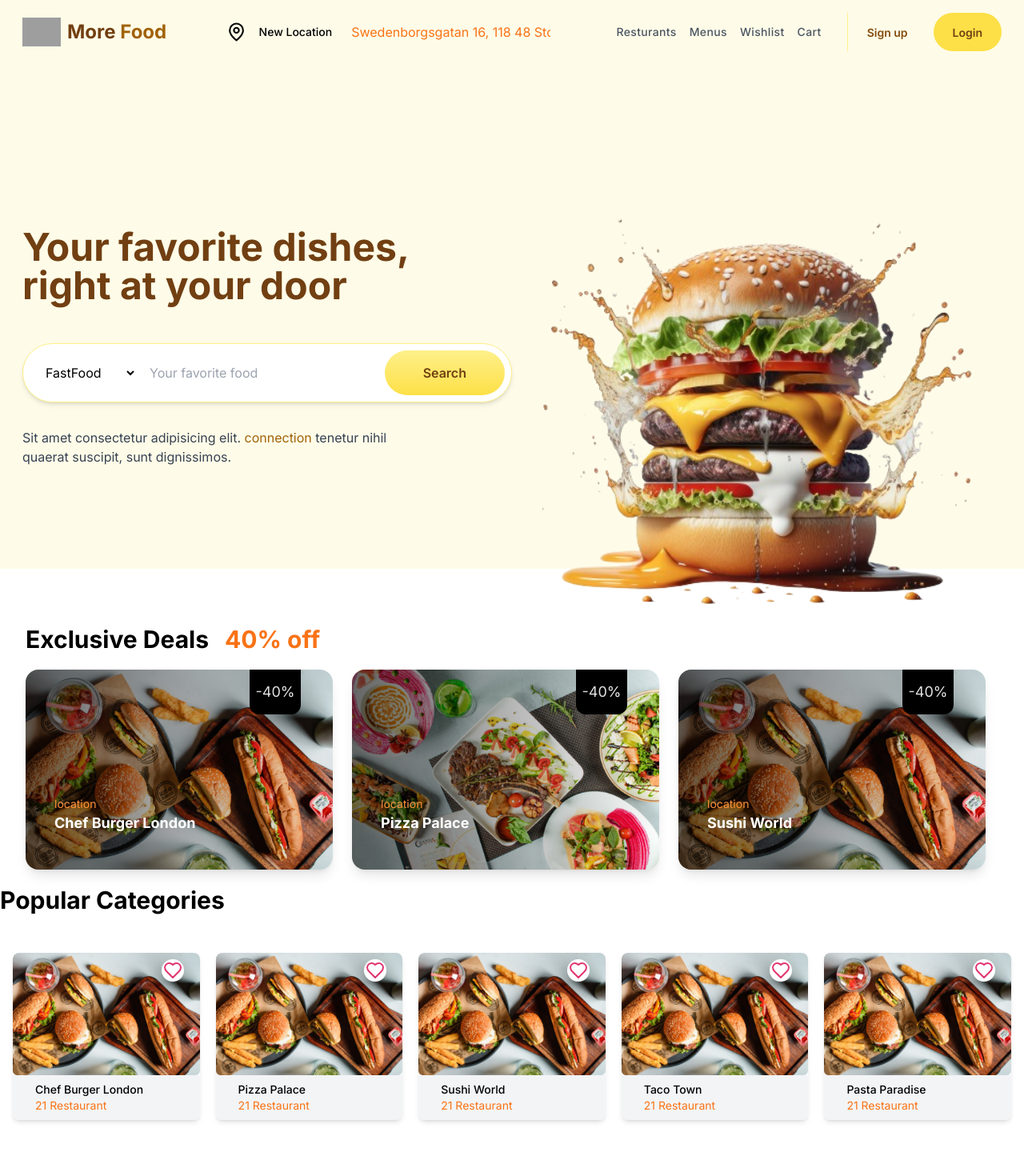
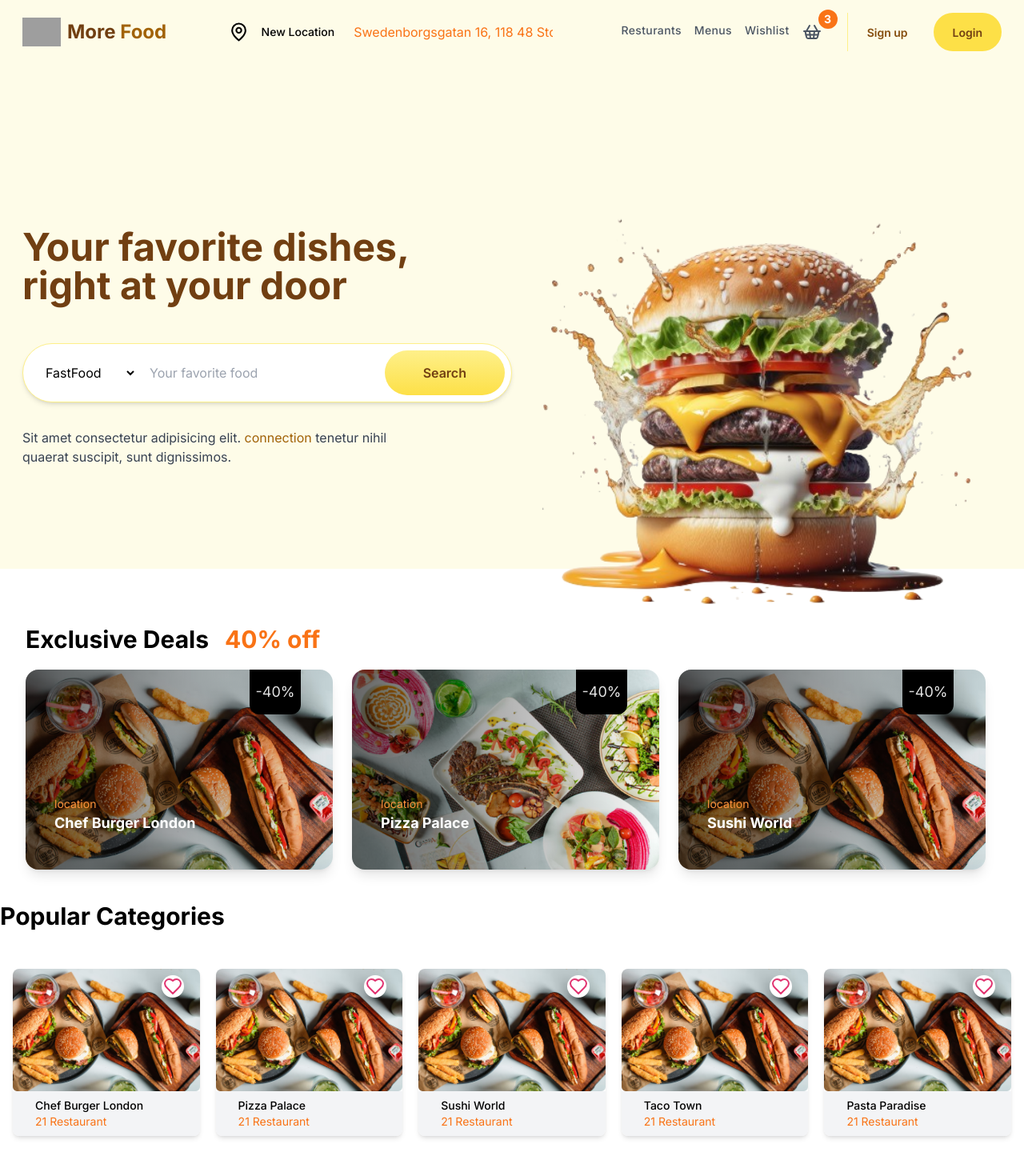
Before and after one commit to thesuman74/nextjs-food, a Next.js app: page / in a window 1280 px wide. Shown: the top 1470 px of the page at 80% size. Built offline with nearby package versions, Linux system fonts and the light colour scheme; data requests are answered from the project's data file; grey boxes are pictures that could not be loaded.

Commit message:
add to cart design added

```diff
--- a/components/Home/PopularCategories.tsx
+++ b/components/Home/PopularCategories.tsx
@@ -1,13 +1,20 @@
 import PopularCategoriesCard from "@/components/cards/PopularCategoriesCard";
 import React, { Suspense } from "react";
 import AddtoCart from "../addtocart/AddtoCart";
+import AddtoCartButton from "../ui/AddtoCartButton";
 
 const PopularCategories = () => {
   return (
-    <div className="w-7xl mx-auto ">
-      <h1 className="max-w-7xl   text-3xl font-bold  mx-auto my-5 ">
-        Popular Categories
-      </h1>
+    <div className="max-w-7xl mx-auto ">
+      <div className="flex ">
+        <h1
+          className=" max-w-7xl text-3xl font-bold    my-5
+        "
+        >
+          Popular Categories
+        </h1>
+        {/* <AddtoCartButton /> */}
+      </div>
 
       <PopularCategoriesCard />
     </div>
--- /dev/null
+++ b/components/ui/AddtoCartButton.tsx
@@ -0,0 +1,18 @@
+import { ShoppingBasket } from "lucide-react";
+import Link from "next/link";
+import React from "react";
+
+const AddtoCartButton = () => {
+  return (
+    <div className="relative">
+      <Link href="/cart">
+        <ShoppingBasket className="hover:text-Ptext" />
+      </Link>
+      <span className="absolute -top-4 -right-5 h-6 w-6 flex items-center justify-center rounded-full bg-Ptext font-bold text-white">
+        3
+      </span>
+    </div>
+  );
+};
+
+export default AddtoCartButton;
--- a/components/ui/NavBar.tsx
+++ b/components/ui/NavBar.tsx
@@ -1,6 +1,7 @@
 import React from "react";
 import { LocationDialog } from "../Dialog/LocationDialog";
 import Link from "next/link";
+import AddtoCartButton from "./AddtoCartButton";
 
 const NavBar = () => {
   return (
@@ -66,7 +67,7 @@ const NavBar = () => {
                       href="/cart"
                       className="transition hover:text-yellow-700"
                     >
-                      Cart
+                      <AddtoCartButton />
                     </a>
                   </li>
                 </ul>
```
